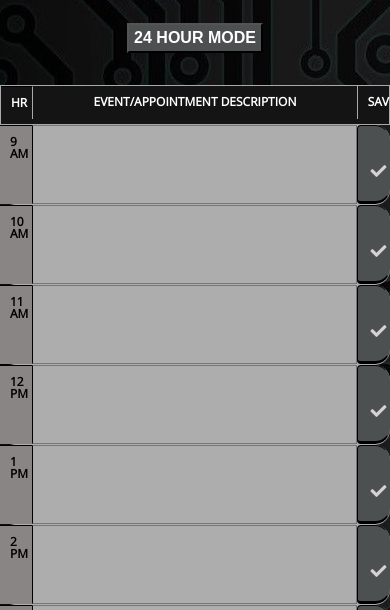
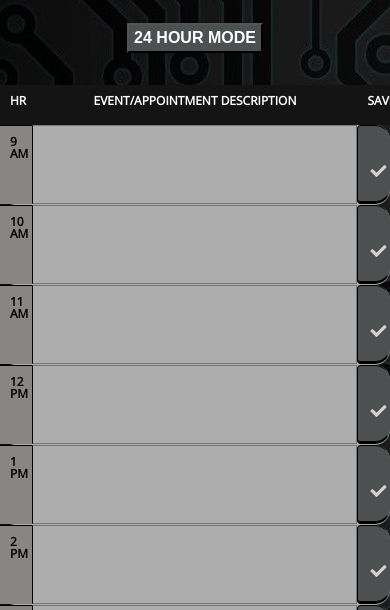
Before and after one commit to Mannyalfa/work-day-scheduler, a plain HTML site: page index.html in a window 390 px wide. Shown: the part 234-844 px from the top of the page. Drawn offline with nearby package versions, Linux system fonts and the light colour scheme.

Commit message:
a few more tweaks

```diff
--- a/assets/style/stylesheet.css
+++ b/assets/style/stylesheet.css
@@ -203,23 +203,32 @@ h1{
 	font-size: 20px;
 }
 
+.marker {
+	border: none;
+}
+
 .time-label {
 	width: 100%;
 	font-size: 12px;
 	text-align: left;
 	padding: 10px;
+	border: none;
+
 	}
 
 .text-label {
 	font-size: 12px;
 	margin: 0;
 	text-align: center;
+
 }
 
 .button-label {
     font-size: 12px;
 	text-align: right;
 	padding: 10px;
+	border: none;
+
 }
 
 .ampm {
@@ -237,10 +246,3 @@ padding: 10px;
 #warning{
 	font-size: 12px;
 }
-
-@media screen and (max-width: 575px) {
-
-}
-
-.time-label .saveBtn {
-color: transparent;	}
```
